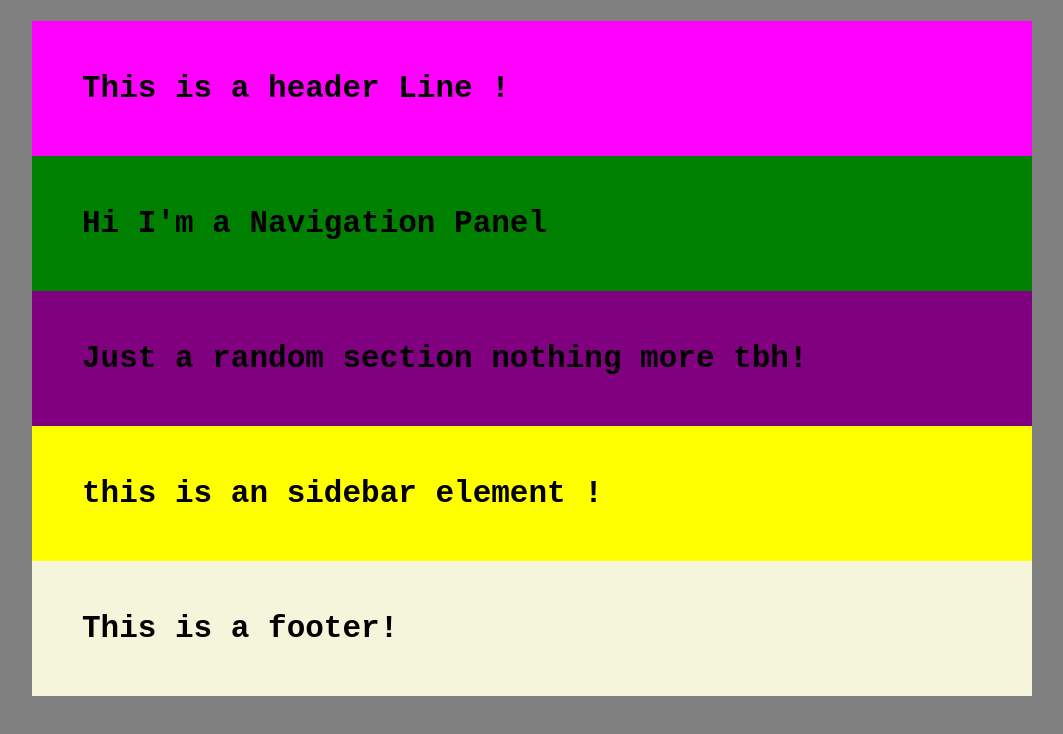
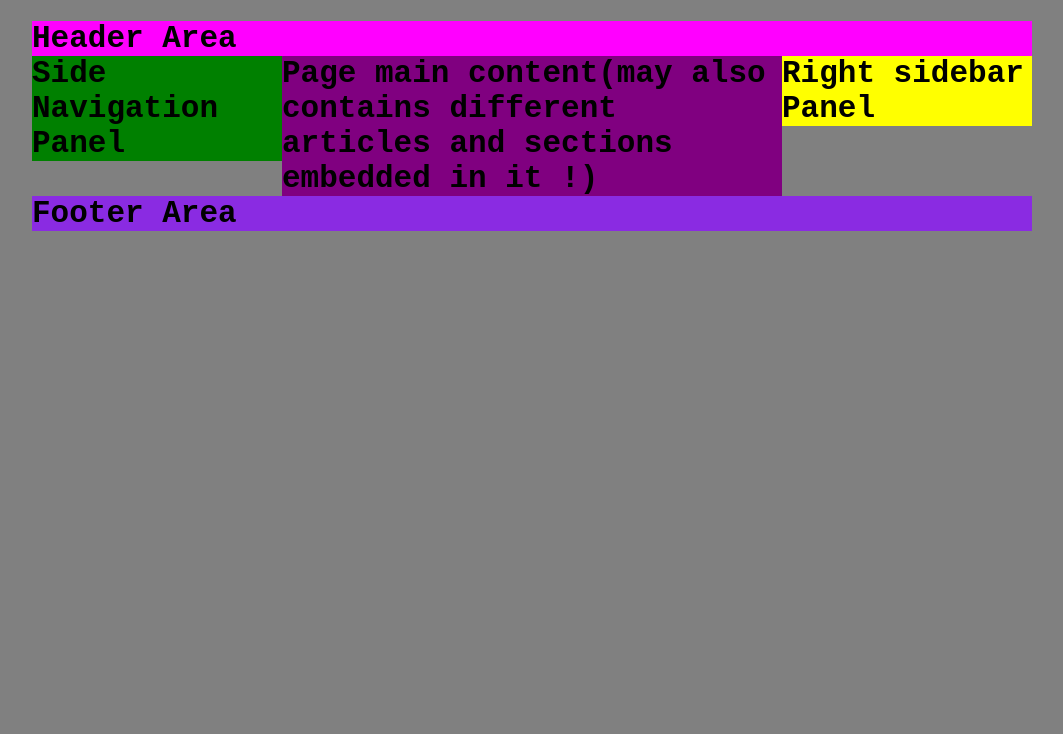
Before and after one commit to CodyNeeraj/FrontendWar, a plain HTML site: page index.html in a window 1280 px wide. Shown: the part 66-800 px from the top of the page, without its empty margins (108-1171 px from the left). Drawn offline with Linux system fonts and the light colour scheme.

Commit message:
implemented Common landscape view using floats

```diff
--- a/index.html
+++ b/index.html
@@ -10,21 +10,19 @@
 </head>
 <body>
     <h1>This is a simple layout demonstration</h1>
-    <main>
-        <header>This is a header Line !</header>
+        <header>Header Area</header>
         <nav>
-          Hi I'm a Navigation Panel
+          Side Navigation Panel
         </nav>
-        <section>
-          Just a random section nothing more tbh!
-        </section>
+        <main>
+          Page main content(may also contains different articles and sections embedded in it !)
+        </main>
         <aside>
-          this is an sidebar element !
+          Right sidebar Panel
         </aside>
         <footer>
-          This is a footer!
+          Footer Area
         </footer>
-      </main>
     <script src="script.js"></script>
 </body>
 </html>
--- a/style.css
+++ b/style.css
@@ -18,9 +18,9 @@ body > h1:first-of-type {
 }
 
 /* for selecting every element under given tag folding */
-body > main > * {
+/* body > main > * {
     padding: 50px;
-}
+} */
 main {
     background-color: beige;
 }
@@ -31,18 +31,28 @@ header {
 }
 nav {
     background-color: green;
+    float: left;
+    width: 25%;
     /* padding: 50px; */
 }
 
-section {
+main {
     background-color: purple;
+    float: left;
+    width: 50%;
     /* padding: 50px; */
 }
 aside {
     background-color: yellow;
+    /* clear: both; */
     /* padding: 50px; */
 }
 
 footer {
+    background-color: blueviolet;
+    clear: both;
     /* padding: 50px; */
 }
+
+@media screen(max) {
+}
```
